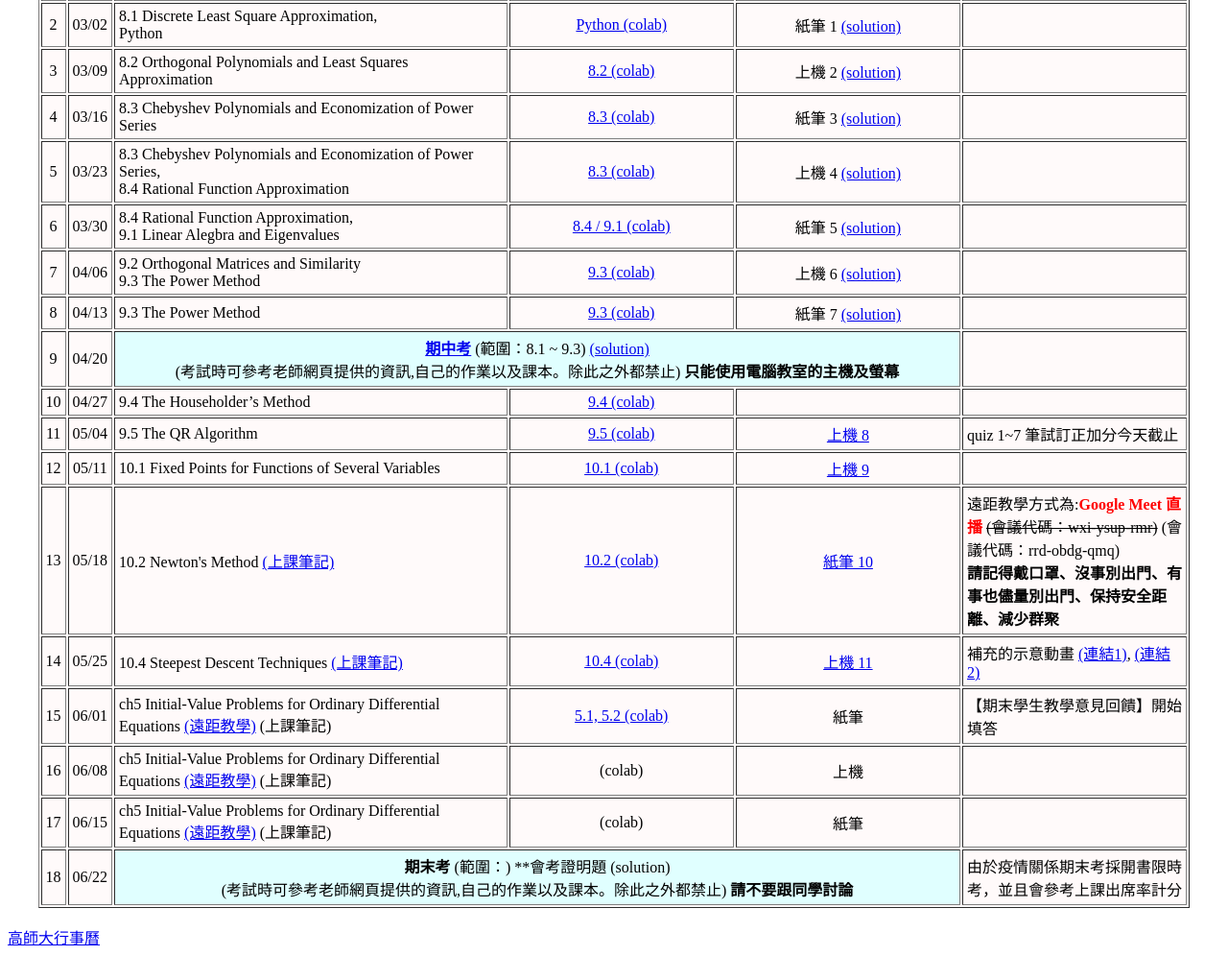
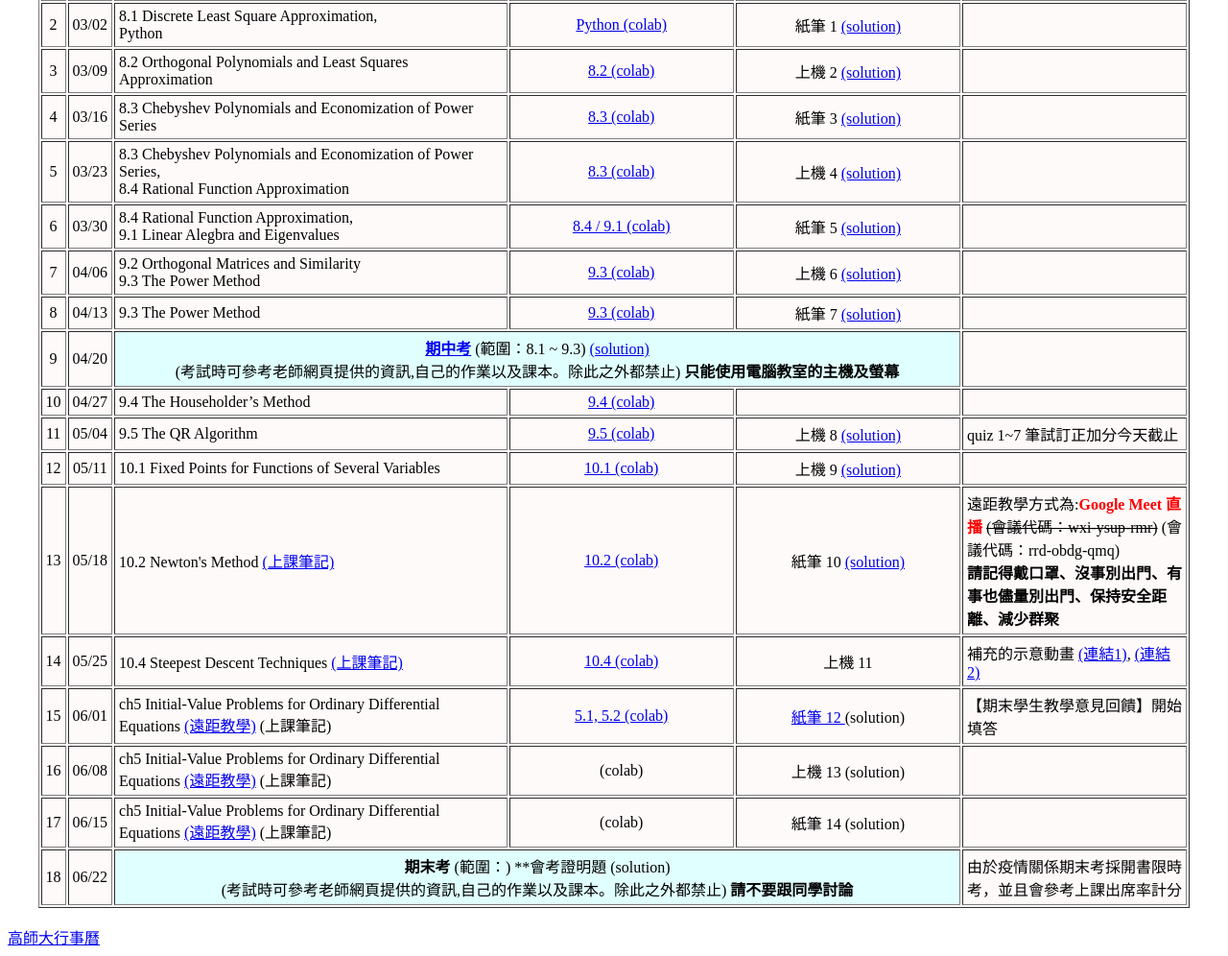
Before and after one commit to jeanyeh/jeanyeh.github.io, a plain HTML site: page NA/109-2/index.html in a window 1280 px wide. Shown: the part 807-1803 px from the top of the page at 96% size. Drawn offline with Linux system fonts and the light colour scheme.

Commit message:
Update index.html

```diff
--- a/NA/109-2/index.html
+++ b/NA/109-2/index.html
@@ -204,7 +204,7 @@
 <td>05/04</td>
 <td align="left">9.5 The QR Algorithm</td>
 <td><a href="https://colab.research.google.com/drive/1vzl_aQ_FGGpOYnVZFB5ysFFKRj9FH_Du?usp=sharing">9.5 (colab)</a>  </td>
-<td><a href="https://colab.research.google.com/drive/1NkXhUeoFwp2gsjd1t10xebpNVXmNVktS?usp=sharing">上機  8</a></td>
+<td> 上機 8 <a href="https://colab.research.google.com/drive/1NkXhUeoFwp2gsjd1t10xebpNVXmNVktS?usp=sharing">(solution)</a></td>
 <td align="left"> quiz 1~7 筆試訂正加分今天截止 </td>
 </tr>
 
@@ -214,7 +214,7 @@
 <td>05/11</td>
 <td align="left">10.1 Fixed Points for Functions of Several Variables</td>
 <td><a href="https://colab.research.google.com/drive/12hpiUqLjgG1NoFPGL-dn6Xm6Iee3FgLB?usp=sharing">10.1 (colab)</a>  </td>
-<td><a href="https://colab.research.google.com/drive/1Ll7Vtvp0I5WfAJSjfnBO1G-rSLWxw4Ug?usp=sharingf">上機 9 </a></td>
+<td>上機 9 <a href="https://colab.research.google.com/drive/1Ll7Vtvp0I5WfAJSjfnBO1G-rSLWxw4Ug?usp=sharingf">(solution)</a></td>
 <td align="left">  </td>
 </tr>
 
@@ -225,7 +225,7 @@
 <td align="left">10.2 Newton's Method
   <a href="NA1092week13_lec.pdf">(上課筆記)</a> </td>
 <td><a href="https://colab.research.google.com/drive/1ihZWOUXTf_orPUWDwG-9OH2UlpIlW_Mt?usp=sharing">10.2 (colab)</a>  </td>
-<td><a href="quiz10_sol.pdf">紙筆 10</a> </td>
+<td> 紙筆 10 <a href="quiz10_sol.pdf">(solution)</a> </td>
 <td align="left">遠距教學方式為:<font color="red"><b>Google Meet 直播</b></font> </a> <s>(會議代碼：wxi-ysup-rmr)</s> (會議代碼：rrd-obdg-qmq)
   <br><b>請記得戴口罩、沒事別出門、有事也儘量別出門、保持安全距離、減少群聚</b></td>
 </tr>
@@ -237,7 +237,7 @@
 <td align="left">10.4 Steepest Descent Techniques
   <a href="NA1092week14_lec.pdf">(上課筆記)</a> </td>
 <td><a href="https://colab.research.google.com/drive/1JQX8KmD2ekFfiYyjUUqY0SIA4p4O9o31?usp=sharing">10.4 (colab)</a>  </td>
-<td><a href="https://colab.research.google.com/drive/1iIFU2hIjxhgexJ44Ym7OucOJYxci-bVl?usp=sharing">上機 11</a></td>
+<td> 上機 11 <a href="https://colab.research.google.com/drive/1iIFU2hIjxhgexJ44Ym7OucOJYxci-bVl?usp=sharing"></a></td>
 <td align="left"> 補充的示意動畫 <a href="https://www.geogebra.org/m/qXyZwxR9">(連結1)</a>,
 <a href="https://www.geogebra.org/m/fx2JeES8">(連結2)</a> </td>
 </tr>
@@ -250,7 +250,7 @@
   <a href="meet.google.com/rrd-obdg-qmq">(遠距教學)</a>
   <!a href="NA1092week_lec.pdf">(上課筆記)</a> </td>
 <td><a href="https://colab.research.google.com/drive/1gOWuZqSH-lRvpXeky_FXXWstMvSDf9br?usp=sharing">5.1, 5.2 (colab)</a>  </td>
-<td> <!a href="quiz_sol.pdf">紙筆  </a></td>
+<td> <a href="quiz12.pdf">紙筆 12 </a>  <!a href="quiz_sol.pdf">(solution)</a> </td>
 <td align="left">【期末學生教學意見回饋】開始填答</td>
 </tr>
 
@@ -262,7 +262,7 @@
   <a href="meet.google.com/rrd-obdg-qmq">(遠距教學)</a>
   <!a href="NA1092week_lec.pdf">(上課筆記)</a> </td>
 <td><!a href="">(colab)</a>  </td>
-<td> <!a href="quiz_sol.pdf">上機  </a></td>
+<td> <!a href="quiz_sol.pdf">上機 13 </a> <!a href="quiz_sol.pdf">(solution)</a></td>
 <td align="left">  </td>
 </tr>
 
@@ -274,7 +274,7 @@
   <a href="meet.google.com/rrd-obdg-qmq">(遠距教學)</a>
   <!a href="NA1092week_lec.pdf">(上課筆記)</a> </td>
 <td><!a href="">(colab)</a>  </td>
-<td> <!a href="quiz_sol.pdf">紙筆  </a></td>
+<td> <!a href="quiz_sol.pdf">紙筆 14 </a> <!a href="quiz_sol.pdf">(solution)</a></td>
 <td align="left">  </td>
 </tr>
 
```
